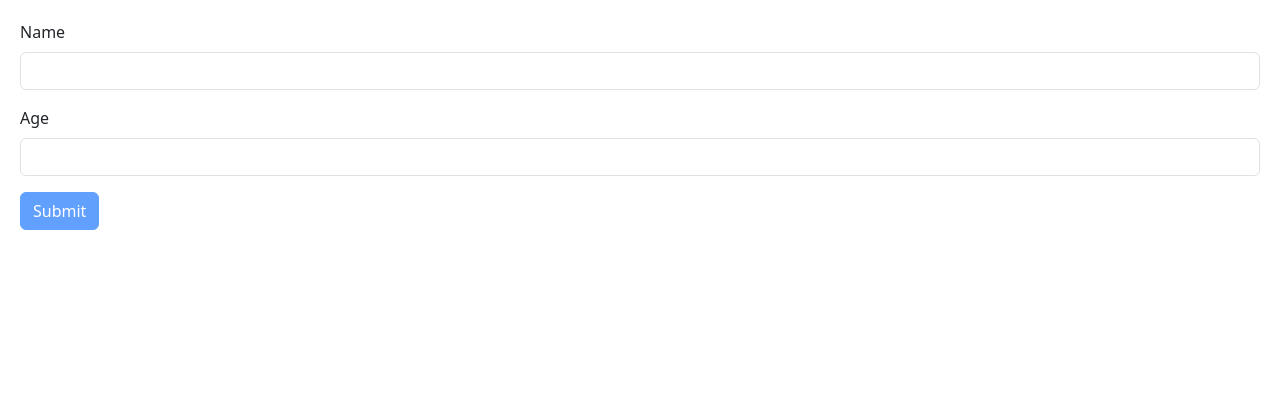
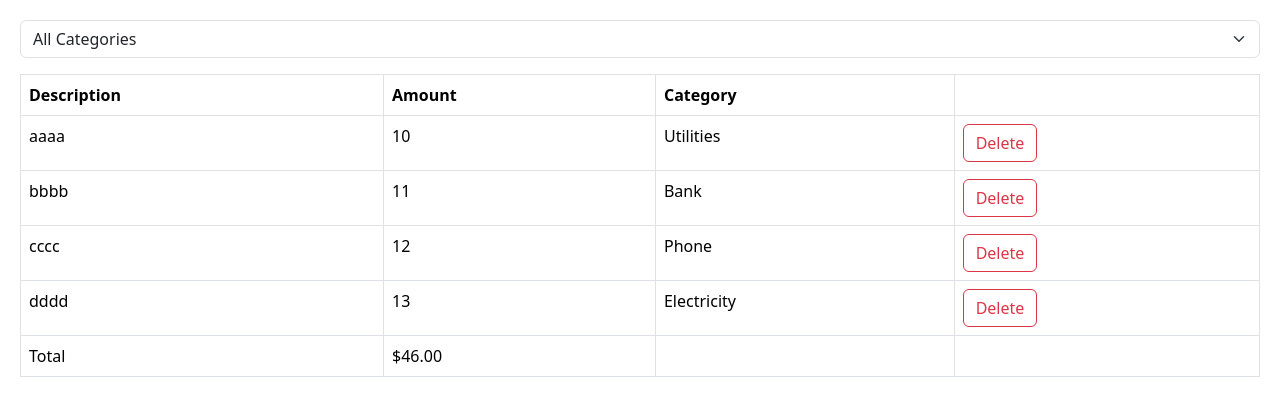
Before and after one commit to timothyabbott/mosh_react, a React (Vite) app: page / in a window 1280 px wide. Shown: the top 416 px of the page. Built offline with nearby package versions, Linux system fonts and the light colour scheme.

Commit message:
56 intro, 57 ExpenseList, 58, Expense Filter

```diff
--- a/src/App.tsx
+++ b/src/App.tsx
@@ -1,10 +1,36 @@
+import { useState } from "react";
+import ExpensesList from "./components/ExpenseTracker/componenents/ExpensesList";
+import Expenses from "./components/ExpenseTracker/componenents/ExpensesList";
 import Form from "./components/Form";
+import ExpenseFilter from "./components/ExpenseTracker/componenents/ExpenseFilter";
 function App() {
-  let items = ["New York", "London", "Paris", "Madrid"];
+  const [expenses, setExpenses] = useState([
+    { id: 1, description: "aaaa", amount: 10, category: "Utilities" },
+    { id: 2, description: "bbbb", amount: 11, category: "Bank" },
+    { id: 3, description: "cccc", amount: 12, category: "Phone" },
+    { id: 4, description: "dddd", amount: 13, category: "Electricity" },
+  ]);
 
+  const [selectedCategory, setselectedCategory] = useState("");
+
+  const visibleExpenses = selectedCategory
+    ? expenses.filter((expense) => expense.category === selectedCategory)
+    : expenses;
+
+  const onSelectCategory = (category: string) => {
+    setselectedCategory(category);
+  };
   return (
     <>
-      <Form />
+      <div className="mb-3">
+        <ExpenseFilter
+          onSelectCategory={(category) => onSelectCategory(category)}
+        />
+      </div>
+      <ExpensesList
+        expenses={visibleExpenses}
+        onDelete={(id) => setExpenses(expenses.filter((e) => e.id !== id))}
+      />
     </>
   );
 }
--- /dev/null
+++ b/src/components/ExpenseTracker/componenents/ExpenseFilter.tsx
@@ -0,0 +1,21 @@
+import React from "react";
+
+interface Props {
+  onSelectCategory: (category: string) => void;
+}
+
+const ExpenseFilter = ({ onSelectCategory }: Props) => {
+  return (
+    <select
+      onChange={(event) => onSelectCategory(event.target.value)}
+      className="form-select"
+    >
+      <option value="">All Categories</option>
+      <option value="Groceries">Groceries</option>
+      <option value="Utilities">Utilities</option>
+      <option value="Entertainment">Entertainment</option>
+    </select>
+  );
+};
+
+export default ExpenseFilter;
--- /dev/null
+++ b/src/components/ExpenseTracker/componenents/ExpensesList.tsx
@@ -0,0 +1,60 @@
+import React, { useState } from "react";
+
+interface Expense {
+  id: number;
+  description: string;
+  amount: number;
+  category: string;
+}
+
+interface Props {
+  expenses: Expense[];
+  onDelete: (id: number) => void;
+}
+
+const ExpensesList = ({ expenses, onDelete }: Props) => {
+  return (
+    <table className="table table-bordered">
+      <thead>
+        <tr>
+          <th>Description</th>
+          <th>Amount</th>
+          <th>Category</th>
+          <th></th>
+        </tr>
+      </thead>
+      <tbody>
+        {expenses.map((expense) => (
+          <tr key={expense.id}>
+            <td>{expense.description}</td>
+            <td>{expense.amount}</td>
+            <td>{expense.category}</td>
+            <td>
+              <button
+                onClick={() => onDelete(expense.id)}
+                className="btn btn-outline-danger"
+              >
+                Delete
+              </button>
+            </td>
+          </tr>
+        ))}
+      </tbody>
+      <tfoot>
+        <tr>
+          <td>Total</td>
+          <td>
+            $
+            {expenses
+              .reduce((acc, expense) => expense.amount + acc, 0)
+              .toFixed(2)}
+          </td>
+          <td></td>
+          <td></td>
+        </tr>
+      </tfoot>
+    </table>
+  );
+};
+
+export default ExpensesList;
```
Also changed, not shown: .obsidian/workspace.json, 1 other file (tests, documents, lock files or other folders).
